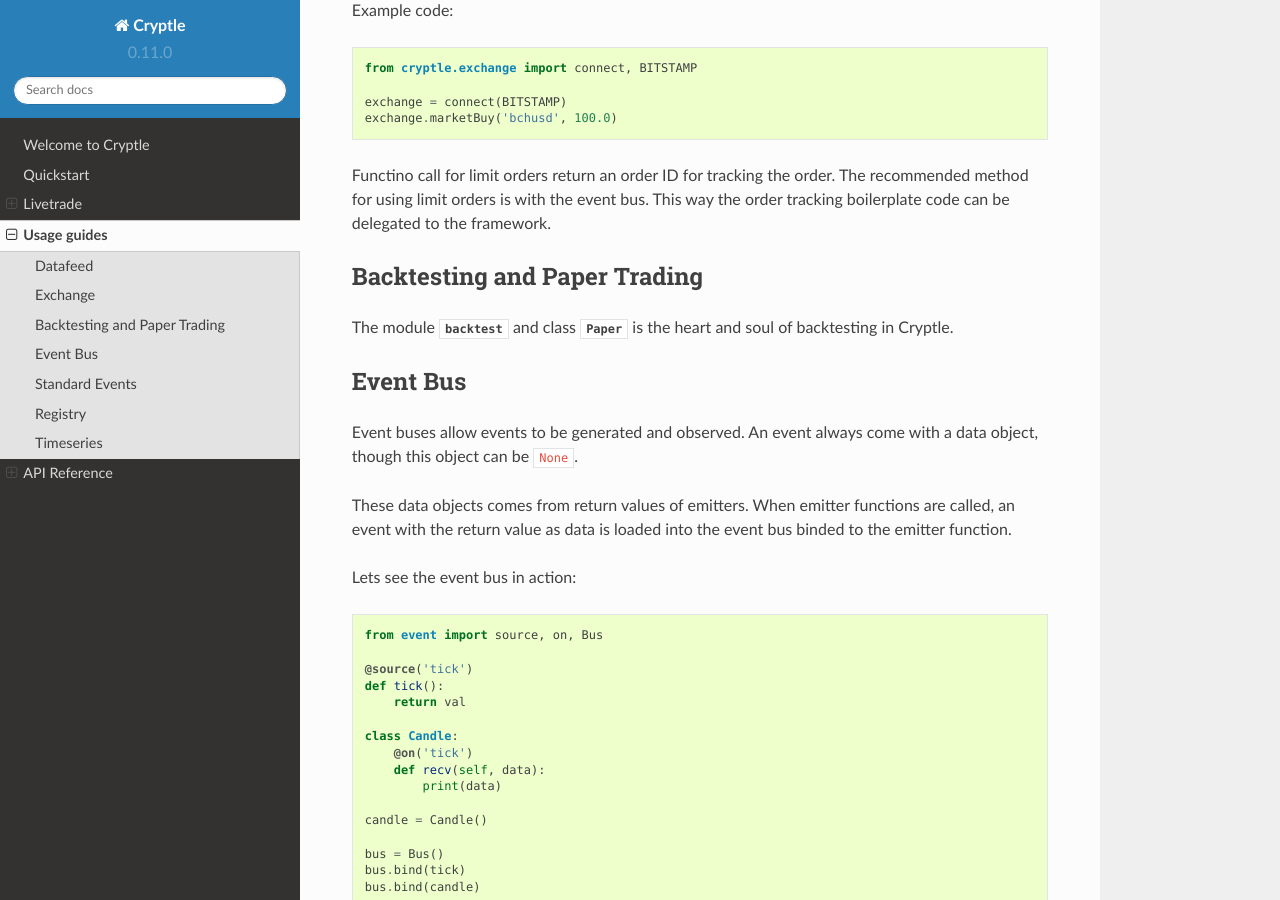
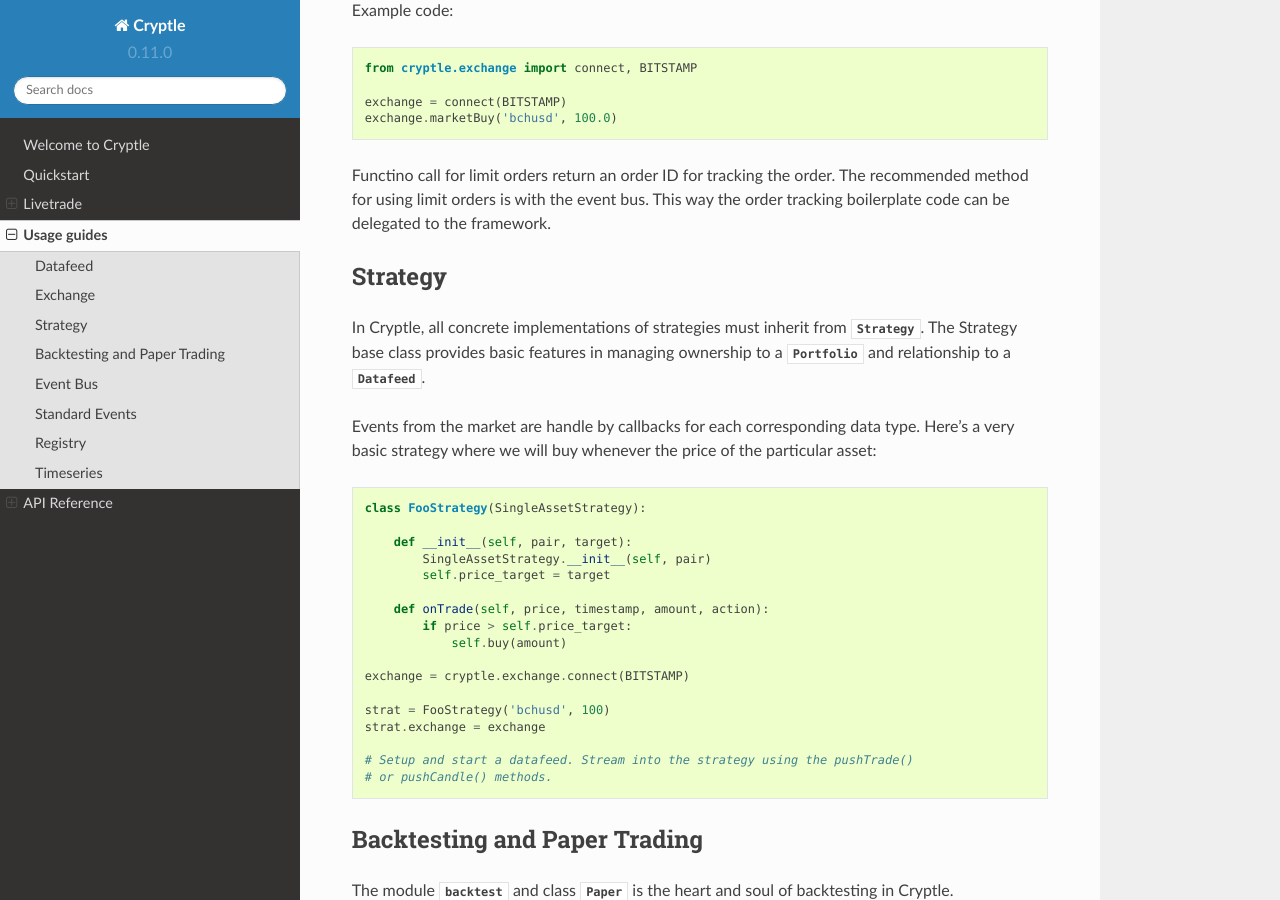
Before and after one commit to bridgelancer/cryptle_fork, a Sphinx documentation site: the page built from docs/guides.rst, in a window 1280 px wide and 900 px high, scrolled down 1248 px. Built offline with Sphinx 7.4.7 and the Read the Docs theme 2.0.0, drawn with Linux system fonts in a browser that asks for light colours.

Commit message:
Doc the reworked strategy base classes

```diff
--- a/docs/api.rst
+++ b/docs/api.rst
@@ -12,6 +12,7 @@
 .. automodule:: cryptle.strategy
 
    .. autoclass:: Strategy
+      :members:
 
    .. autoclass:: Portfolio
       :members:
--- a/docs/guides.rst
+++ b/docs/guides.rst
@@ -64,6 +64,36 @@
 Functino call for limit orders return an order ID for tracking the order. The
 recommended method for using limit orders is with the event bus. This way the
 order tracking boilerplate code can be delegated to the framework.
+
+
+Strategy
+--------
+In Cryptle, all concrete implementations of strategies must inherit from
+:class:`~cryptle.strategy.Strategy`. The Strategy base class provides basic
+features in managing ownership to a :class:`~cryptle.strategy.Portfolio` and
+relationship to a :class:`Datafeed`.
+
+Events from the market are handle by callbacks for each corresponding data type.
+Here's a very basic strategy where we will buy whenever the price of the
+particular asset::
+
+   class FooStrategy(SingleAssetStrategy):
+
+       def __init__(self, pair, target):
+           SingleAssetStrategy.__init__(self, pair)
+           self.price_target = target
+
+       def onTrade(self, price, timestamp, amount, action):
+           if price > self.price_target:
+               self.buy(amount)
+
+   exchange = cryptle.exchange.connect(BITSTAMP)
+
+   strat = FooStrategy('bchusd', 100)
+   strat.exchange = exchange
+
+   # Setup and start a datafeed. Stream into the strategy using the pushTrade()
+   # or pushCandle() methods.
 
 
 Backtesting and Paper Trading
```
Also changed, not shown: 1 other file.
